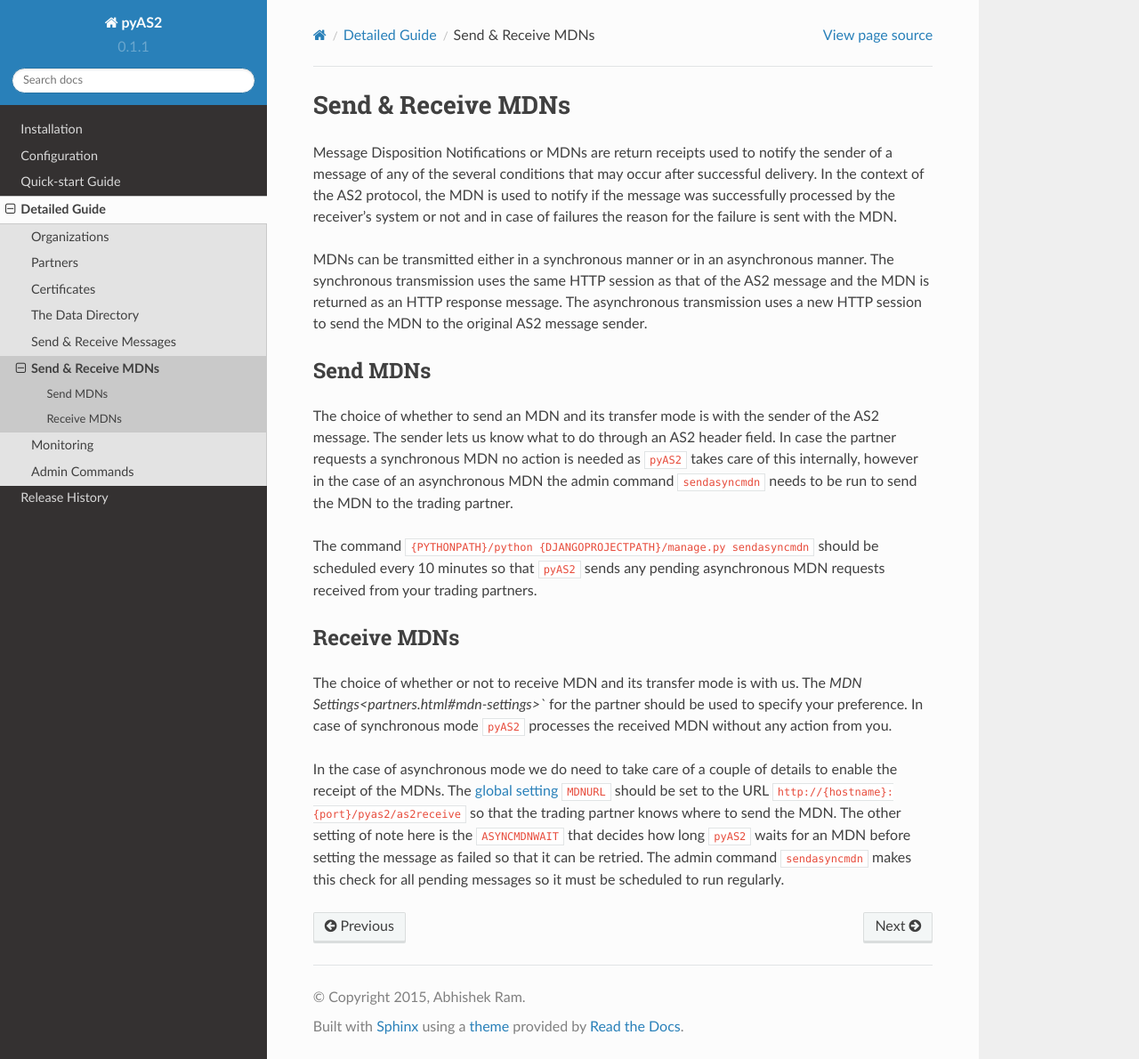
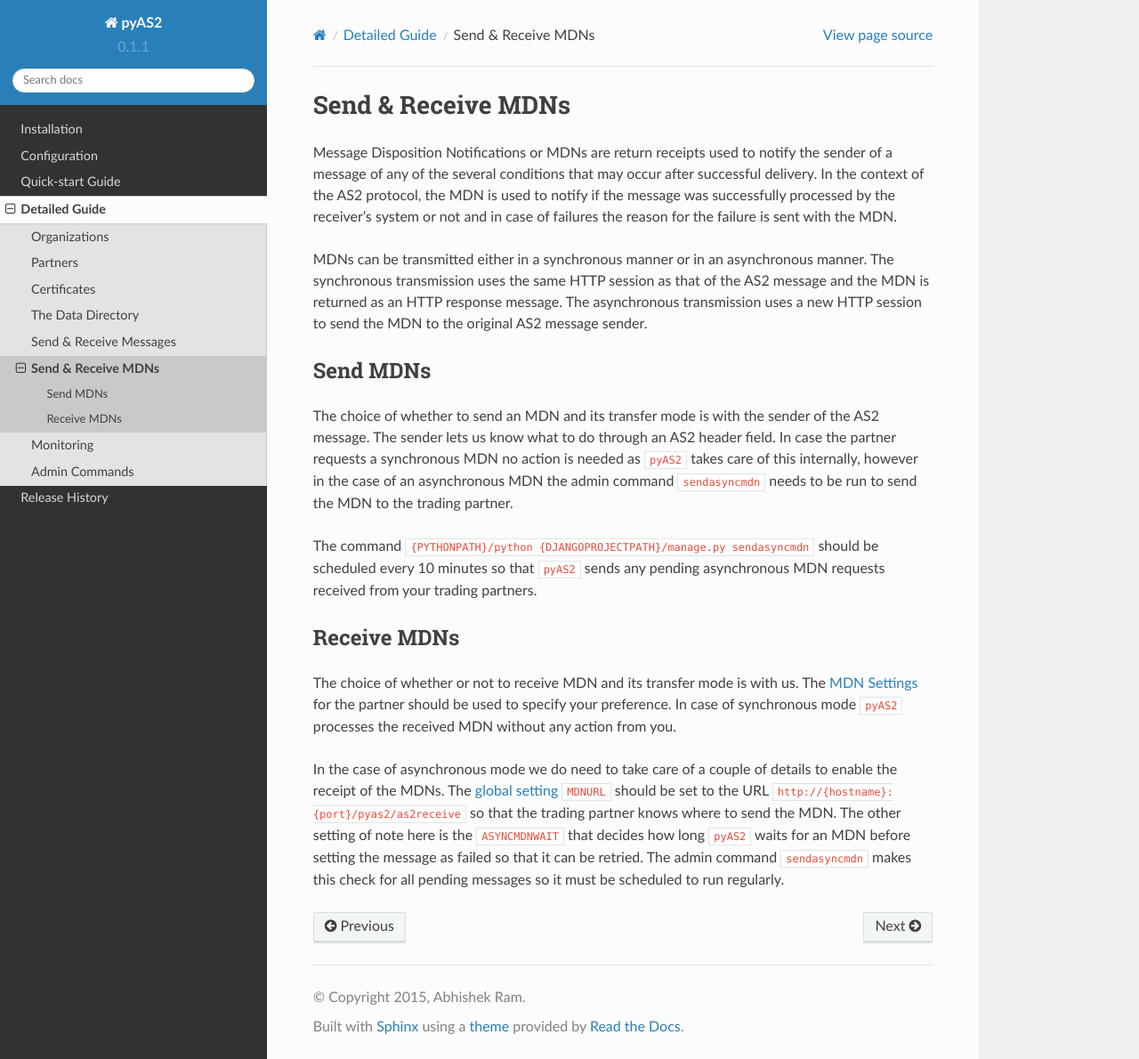
Before and after one commit to abhishek-ram/pyas2, a Sphinx documentation site: the page built from docs/detailed-guide/sendreceive-mdns.rst, in a window 1280 px wide and 1190 px high. Shown: the whole window at 89% size. Built offline with Sphinx 7.4.7 and the Read the Docs theme 2.0.0, drawn with Linux system fonts in a browser that asks for light colours.

Commit message:
Updated documentation

```diff
--- a/docs/detailed-guide/sendreceive-mdns.rst
+++ b/docs/detailed-guide/sendreceive-mdns.rst
@@ -21,7 +21,7 @@
 
 Receive MDNs
 ------------
-The choice of whether or not to receive MDN and its transfer mode is with us. The `MDN Settings<partners.html#mdn-settings>``
+The choice of whether or not to receive MDN and its transfer mode is with us. The `MDN Settings <partners.html#mdn-settings>`__
 for the partner should be used to specify your preference. In case of synchronous mode ``pyAS2`` processes the received MDN
 without any action from you.
 
```
